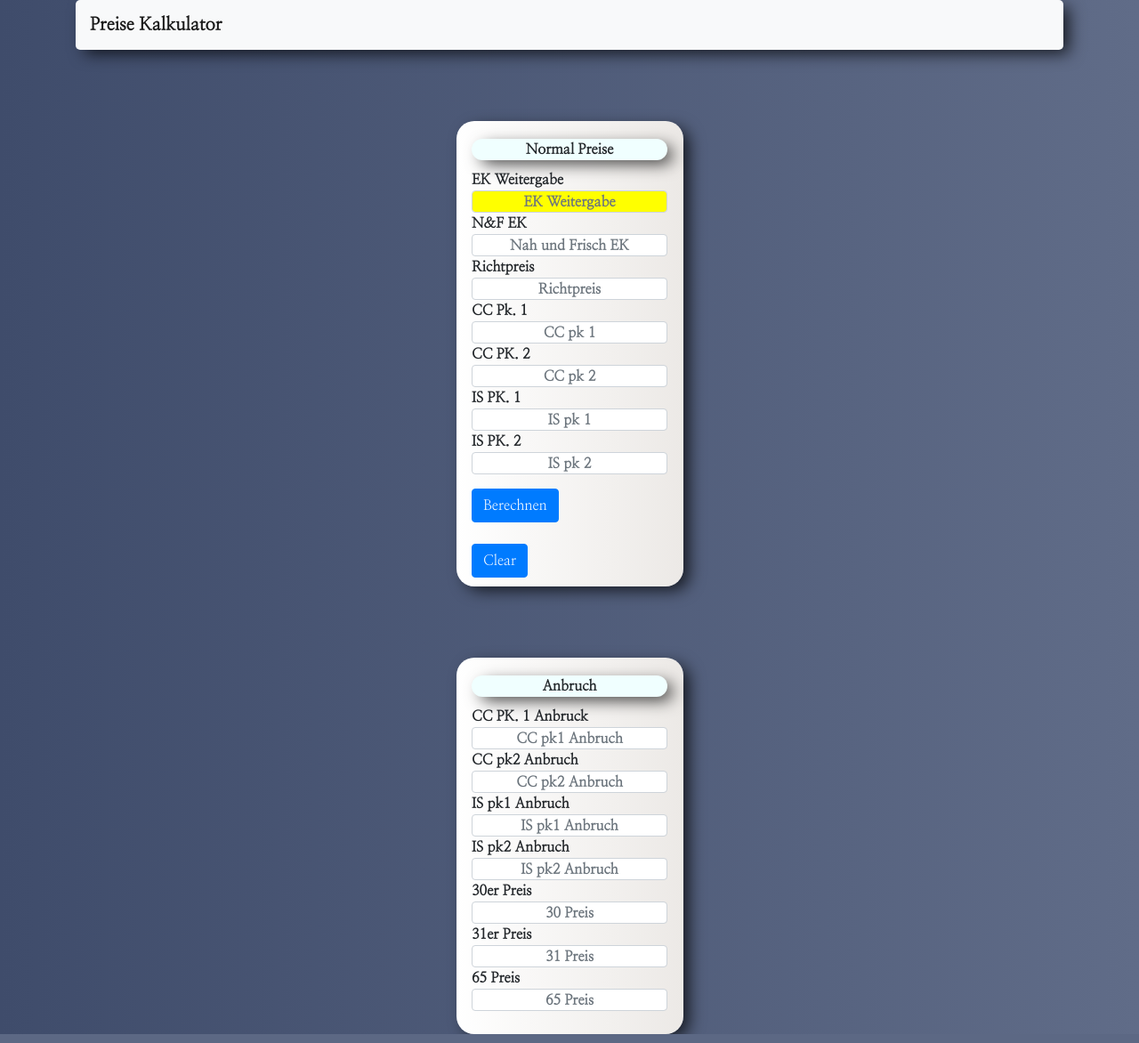
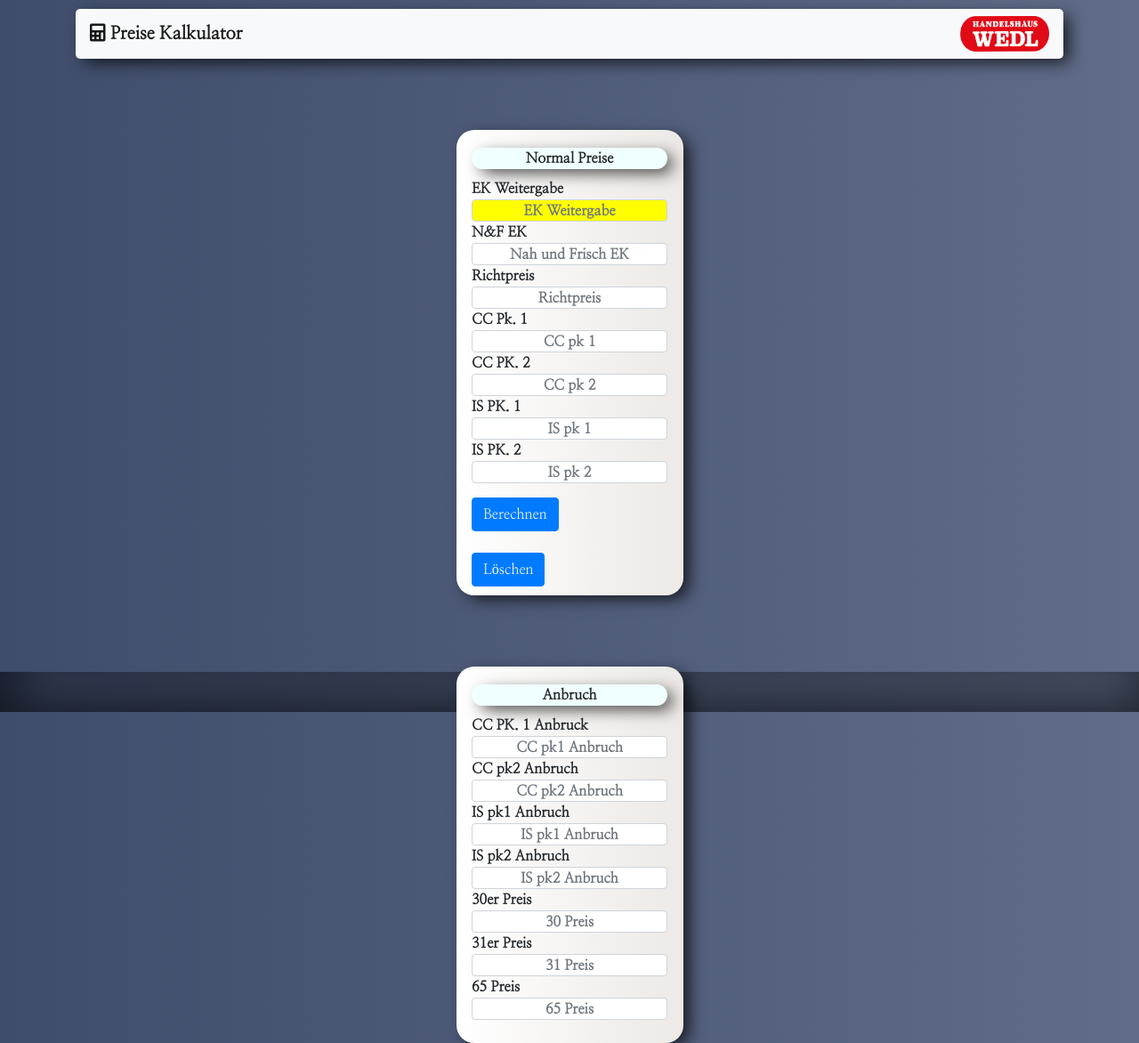
Before and after one commit to DaliborMustafic/DaliborMustafic.github.io, a PHP site: page /PreiseKalk/index.html in a window 1280 px wide. Shown: the whole page at 89% size. Run offline with PHP 8.4, Linux system fonts and the light colour scheme; some libraries are stand-ins or nearby versions.

Commit message:
update 16.12.2018 10:01

```diff
--- a/PreiseKalk/css.css
+++ b/PreiseKalk/css.css
@@ -20,19 +20,41 @@
 	box-shadow: 8px 6px 18px -2px rgba(0,0,0,0.75);
 }
 
+Element {
+
+}
+.bg-light {
+
+    border-radius: 5px;
+    box-shadow: -webkit-box-shadow: 8px 6px 18px -17px rgba(0,0,0,0.75);
+    -moz-box-shadow: 8px 6px 18px -17px rgba(0,0,0,0.75);
+    box-shadow: 8px 6px 18px -2px rgba(0,0,0,0.75);
+
+}
+.bg-light {
+
+    background-color: #f8f9fa !important;
+
+}
+.navbar {
+
+    margin-top: 10px;
+    }
+
 #left{
 
 	width: 220px;
 	text-align: left;
 
-
-	margin: 0 auto;
+	margin-left: auto;
+	margin-right: auto;
 }
 #right{
 
 
 	width: 220px;
-	margin: 0 auto;
+	margin-left: auto;
+	margin-right: auto;
 	text-align: left;
 
 }
@@ -74,6 +96,7 @@
     	 text-align: center;
     }
 
+
     .bg-light{
 
     	border-radius: 5px;
@@ -85,3 +108,22 @@
     #mySelect{
     	background-color: yellow
     }
+    #wedl{
+
+    	width: 100px;
+    	height: 40px;
+    }
+    footer{
+
+   	color: #f8f9fa;
+    padding-top: 5px;
+    text-align: center;
+    padding-bottom: 0px;
+    position:fixed;
+    bottom:0;
+    width:100%;
+    z-index: -1;
+	-webkit-box-shadow: inset 9px -15px 59px 3px rgba(0,0,0,0.69);
+	-moz-box-shadow: inset 9px -15px 59px 3px rgba(0,0,0,0.69);
+	box-shadow: inset 9px -15px 59px 3px rgba(0,0,0,0.69);
+    }
--- a/PreiseKalk/index.html
+++ b/PreiseKalk/index.html
@@ -5,13 +5,19 @@
 
 	<link rel="stylesheet" href="https://stackpath.bootstrapcdn.com/bootstrap/4.1.3/css/bootstrap.min.css" integrity="sha384-MCw98/SFnGE8fJT3GXwEOngsV7Zt27NXFoaoApmYm81iuXoPkFOJwJ8ERdknLPMO" crossorigin="anonymous">
 	<link href="https://fonts.googleapis.com/css?family=Nanum+Myeongjo" rel="stylesheet">
+	<link rel="stylesheet" href="https://use.fontawesome.com/releases/v5.6.1/css/all.css" integrity="sha384-gfdkjb5BdAXd+lj+gudLWI+BXq4IuLW5IT+brZEZsLFm++aCMlF1V92rMkPaX4PP" crossorigin="anonymous">
 	<script type="text/javascript" src="script.js"></script>
 	  <link rel="stylesheet" type="text/css" href="css.css">
 </head>
 <body>
 	<div class="container">
 	<nav class="navbar navbar-light bg-light">
-	  <a class="navbar-brand" href="#">Preise Kalkulator</a>
+	  <a class="navbar-brand" href="#">
+
+	  	<i class="fas fa-calculator"></i> Preise Kalkulator
+	  </a>
+
+	  <a href=""><img id="wedl" src="wedl.png"></a>
 	</nav>
 	</div>
 
@@ -49,7 +55,7 @@
 						<input   class="btn btn-primary" type="button" onclick="getOption()" value="Berechnen">
 								 	<br>
 								 	<br>
-						<input   class="btn btn-primary" type="button" onclick="clearAll()" value="Clear"><br>
+						<input    class="btn btn-primary" type="button" onclick="clearAll()" value="Löschen"><br>
 					</div>
 
 					</form>
@@ -105,4 +111,9 @@
 
 
 </body>
+
+
+<footer>
+	<p><i class="fas fa-code"></i>  Created by Dalibor Mustafic</p>
+</footer>
 </html>
```
Also changed, not shown: PreiseKalk/script.js (+21 -37 lines), PreiseKalk/wedl.jpg (added), PreiseKalk/wedl.png (added).
